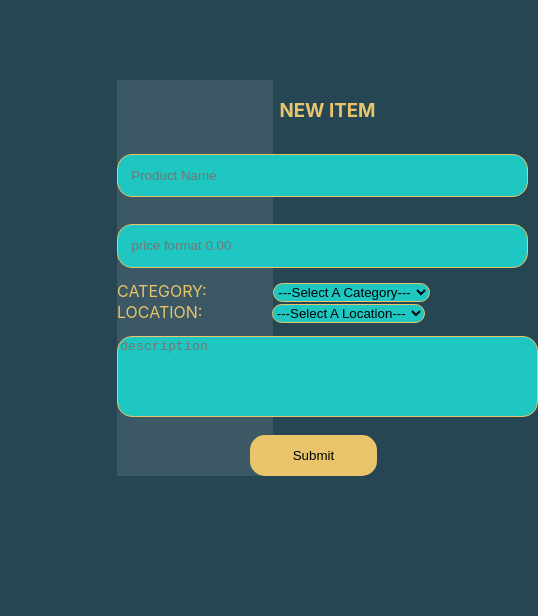
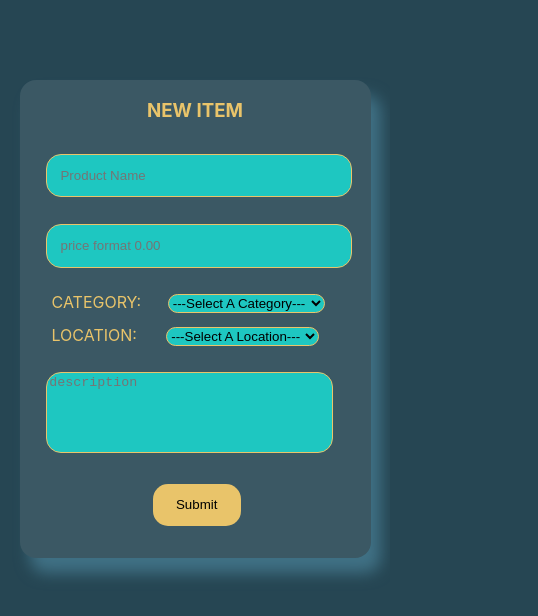
Before and after one commit to Build-Week-African-Marketplace-44/front-end, a React (Create React App) app: page /new-item in a window 390 px wide. Shown: the top 616 px of the page, 538 px wide, since content can reach past the window. Built offline with nearby package versions, Linux system fonts and the light colour scheme; sample sign-in values are in the browser's storage.

Commit message:
styles+media to newItem+Marketplace

```diff
--- a/src/components/Item.css
+++ b/src/components/Item.css
@@ -5,6 +5,8 @@
     display: flex;
     flex-direction: column;
     text-align: center;
+    width: 20%;
+    box-shadow: 10px 15px 15px #407185;
 }
 
 .market-item h3 {
@@ -19,3 +21,16 @@
     color: #E9C46A;
     padding: 1em;
 }
+
+@media (max-width: 1350px) {
+   .market-item {
+       width: 25%;
+   }
+}
+
+
+@media (max-width: 900px) {
+    .market-item {
+        width: 50%;
+    }
+ }
--- a/src/components/Item.js
+++ b/src/components/Item.js
@@ -20,7 +20,7 @@ const Item = (props) => {
       <div className="item-bottom">
         <p>Price: {props.itemData.price}</p>
         {/* <p>Seller: {props.itemData.seller}</p> */}
-        <p>Market Location: {props.itemData.location}</p>
+        <p>Location: {props.itemData.location}</p>
         <p>Category: {props.itemData.category}</p>
         <p></p>
       </div>
--- a/src/components/ItemsList.css
+++ b/src/components/ItemsList.css
@@ -11,20 +11,21 @@
     align-items: center;
     height: 100%;
     padding-bottom: 30%;
-}
-
-.ItemsList h1 {
     color: #E9C46A;
 }
 
-.market-labels {
-    color: #E9C46A;
 
+.market-labels select {
+    background-color: #1EC7C1;
+    border: 1px solid #E9C46A;
+    border-radius: 15px;
+    margin-left: 1em;
+    margin-top: 2em;
 }
 
 .ItemsList button {
     width: 35%;
-    margin: 1em;
+    margin: 4em;
     padding: 1em;
     border-radius: 15px;
     text-align: center;
@@ -38,6 +39,13 @@
     flex-wrap: wrap;
     width: 80%;
     align-content: flex-start;
+}
+
+
+@media (max-width: 1300px) {
+    .market-labels select {
+        margin-left: 0em;
+    }
 }
 
 @media (max-width:1200px) {
@@ -54,4 +62,8 @@
         justify-content: center;
         width: 100%;
     }
+
+    .market-labels select {
+        margin-left: 2em;
+    }
 }
--- a/src/forms/NewItemForm.css
+++ b/src/forms/NewItemForm.css
@@ -10,6 +10,10 @@
     margin-top: 5em;
     color: #E9C46A;
     text-transform: uppercase;
+    box-shadow: 10px 15px 15px #407185;
+    margin-bottom: 5em;
+    padding-bottom: 2em;
+    border-radius: 16px;
 }
 
 .newItem-label input {
@@ -27,6 +31,7 @@
     border: 1px solid #E9C46A;
     border-radius: 15px;
     margin-left: 5em;
+    margin-top: 1em;
 }
 
 .newItem-label #location {
@@ -34,13 +39,13 @@
 }
 
 .newItem-label textarea {
-    margin-top: 1em;
-    margin-bottom: 1em;
+    margin-top: 2em;
+    margin-bottom: 2em;
     background-color: #1EC7C1;
     border: 1px solid #E9C46A;
     border-radius: 15px;
     resize: none;
-
+    width: 97%;
 }
 
 .newItem-form button {
@@ -52,3 +57,39 @@
     padding: 1em;
     margin-left: 10em;
 }
+
+@media (max-width:1200px) {
+    .newItem-label input {
+        width: 60%;
+        margin-left: 2em;
+    }
+
+    .label-text {
+        margin-left: 2em;
+    }
+
+    .newItem-label select {
+        margin-left: 2em;
+    }
+
+    .newItem-label #location {
+        margin-left: 2.2em;
+    }
+
+    .newItem-label textarea {
+        width: 80%;
+        margin-left: 2em;
+    }
+
+    .newItem-form button {
+        width: 25%;
+    }
+}
+
+@media (max-width: 900px) {
+
+    .newItem-form {
+        width: 90%;
+    }
+
+}
--- a/src/forms/NewItemForm.js
+++ b/src/forms/NewItemForm.js
@@ -84,7 +84,7 @@ const NewItemForm = () => {
         </div>
         <div className='errors'></div>
         <div className="newItem-label">
-          <label>
+          <label className="label-text">
             Category:
             <select
               onChange={handleChange}
@@ -99,7 +99,7 @@ const NewItemForm = () => {
         </div>
         <div className='errors'></div>
         <div className="newItem-label">
-          <label>
+          <label className="label-text">
            Location:
             <select
               onChange={handleChange}
```
